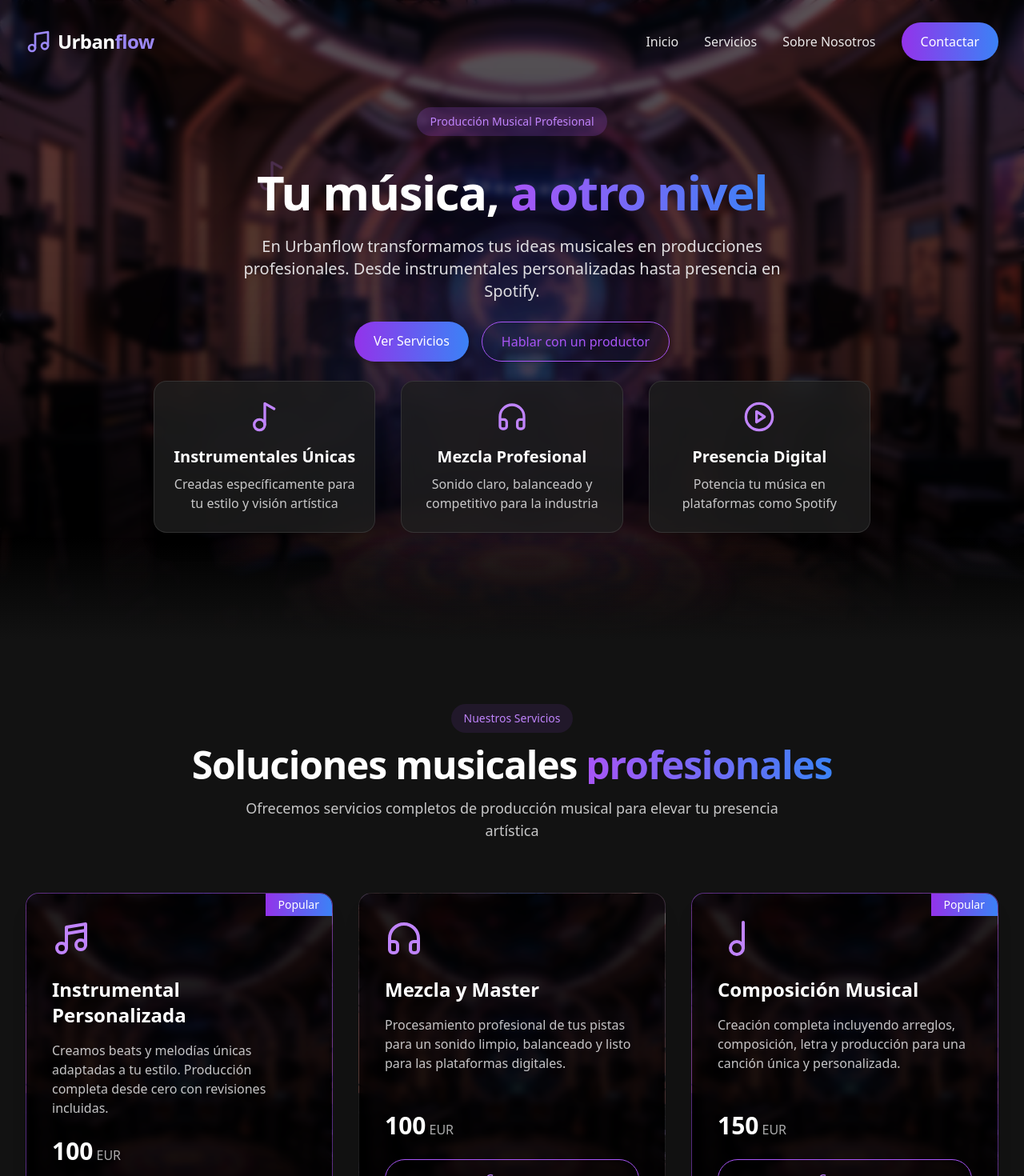
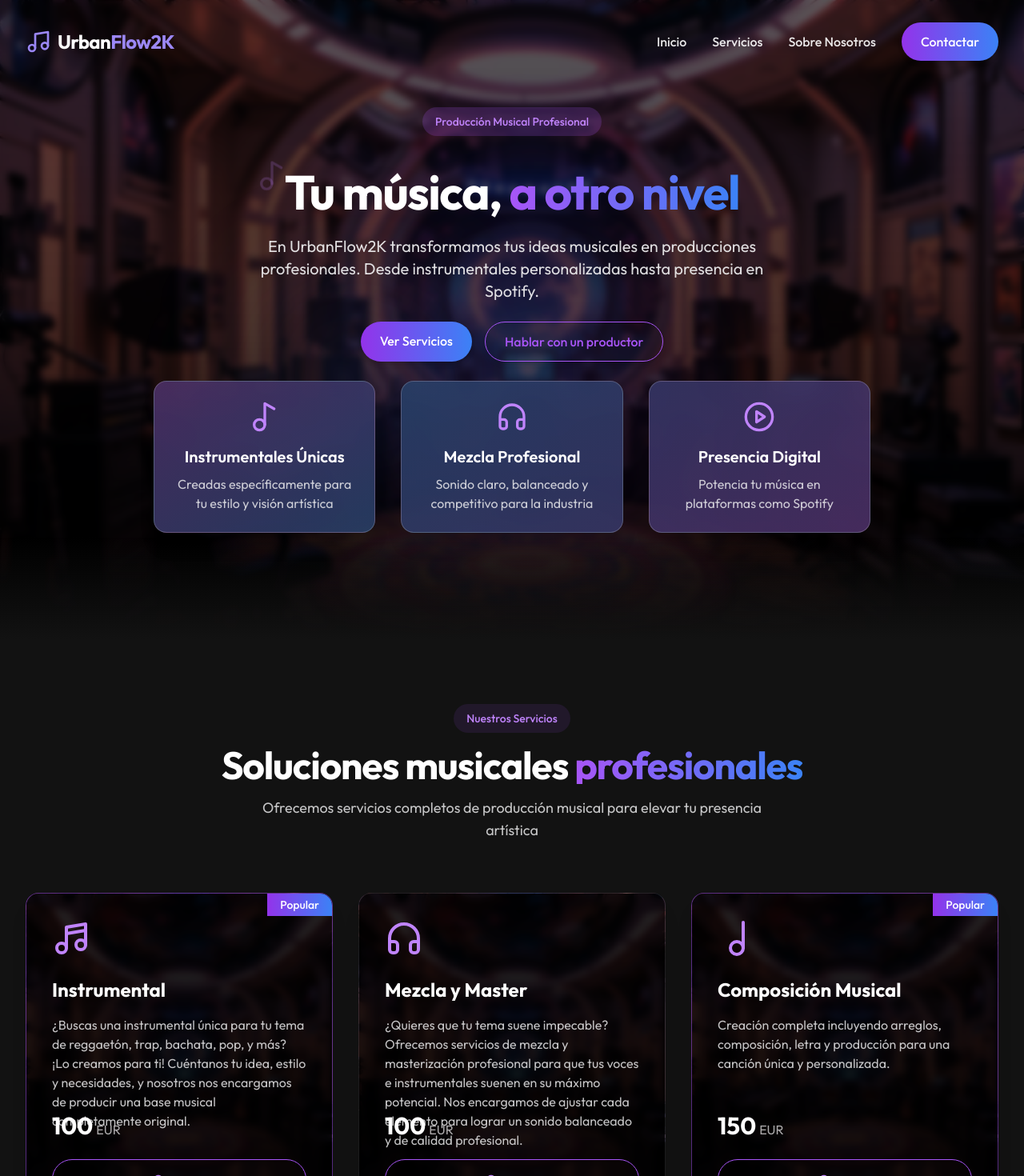
Before and after one commit to Urbanflow2K/urbanflow2k, a React (Vite) app: page / in a window 1280 px wide. Shown: the top 1470 px of the page at 80% size. Built offline with nearby package versions, Linux system fonts and the light colour scheme.

Commit message:
Update website content and styling
Updates the website name, font, service descriptions, and styling of elements on the homepage.

```diff
--- a/index.html
+++ b/index.html
@@ -1,12 +1,14 @@
+
 <!DOCTYPE html>
 <html lang="en">
   <head>
     <meta charset="UTF-8" />
     <meta name="viewport" content="width=device-width, initial-scale=1.0" />
-    <title>urbanflow-creative-hub</title>
+    <title>UrbanFlow2K</title>
     <meta name="description" content="Lovable Generated Project" />
     <meta name="author" content="Lovable" />
     <meta property="og:image" content="/og-image.png" />
+    <link rel="stylesheet" href="https://fonts.googleapis.com/css2?family=Outfit:wght@300;400;500;600;700;800&display=swap">
   </head>
 
   <body>
--- a/src/components/Footer.tsx
+++ b/src/components/Footer.tsx
@@ -13,7 +13,7 @@ const Footer = () => {
             <Link to="/" className="flex items-center space-x-2 mb-6">
               <Music className="h-8 w-8 text-urban-accent" />
               <span className="text-2xl font-bold tracking-tight text-urban-white">
-                Urban<span className="text-urban-accent">flow</span>
+                Urban<span className="text-urban-accent">Flow2K</span>
               </span>
             </Link>
 
@@ -138,7 +138,7 @@ const Footer = () => {
 
         <div className="mt-12 pt-8 border-t border-white/10 text-center">
           <p className="text-urban-light/60">
-            © {currentYear} Urbanflow. Todos los derechos reservados.
+            © {currentYear} UrbanFlow2K. Todos los derechos reservados.
           </p>
         </div>
       </div>
--- a/src/components/HeroSection.tsx
+++ b/src/components/HeroSection.tsx
@@ -67,7 +67,7 @@ const HeroSection = () => {
           </h1>
 
           <p className={cn("text-xl text-urban-light/90 max-w-2xl mx-auto", animationClasses(300))}>
-            En Urbanflow transformamos tus ideas musicales en producciones profesionales.
+            En UrbanFlow2K transformamos tus ideas musicales en producciones profesionales.
             Desde instrumentales personalizadas hasta presencia en Spotify.
           </p>
 
@@ -81,19 +81,19 @@ const HeroSection = () => {
           </div>
 
           <div className={cn("mt-12 grid grid-cols-1 sm:grid-cols-3 gap-8", animationClasses(500))}>
-            <div className="glass-card p-6 hover:translate-y-[-5px] smooth-transition">
+            <div className="glass-card p-6 hover:translate-y-[-5px] smooth-transition bg-gradient-to-br from-purple-500/30 to-blue-500/30 border border-white/20">
               <Music2 className="w-10 h-10 text-purple-400 mb-4 mx-auto" />
               <h3 className="text-xl font-semibold mb-2">Instrumentales Únicas</h3>
               <p className="text-urban-light/80">Creadas específicamente para tu estilo y visión artística</p>
             </div>
 
-            <div className="glass-card p-6 hover:translate-y-[-5px] smooth-transition">
+            <div className="glass-card p-6 hover:translate-y-[-5px] smooth-transition bg-gradient-to-br from-blue-500/30 to-indigo-500/30 border border-white/20">
               <Headphones className="w-10 h-10 text-purple-400 mb-4 mx-auto" />
               <h3 className="text-xl font-semibold mb-2">Mezcla Profesional</h3>
               <p className="text-urban-light/80">Sonido claro, balanceado y competitivo para la industria</p>
             </div>
 
-            <div className="glass-card p-6 hover:translate-y-[-5px] smooth-transition">
+            <div className="glass-card p-6 hover:translate-y-[-5px] smooth-transition bg-gradient-to-br from-indigo-500/30 to-purple-500/30 border border-white/20">
               <PlayCircle className="w-10 h-10 text-purple-400 mb-4 mx-auto" />
               <h3 className="text-xl font-semibold mb-2">Presencia Digital</h3>
               <p className="text-urban-light/80">Potencia tu música en plataformas como Spotify</p>
--- a/src/components/Navbar.tsx
+++ b/src/components/Navbar.tsx
@@ -40,7 +40,7 @@ const Navbar = () => {
           >
             <Music className="h-8 w-8 text-urban-accent" />
             <span className="text-2xl font-bold tracking-tight text-urban-white">
-              Urban<span className="text-urban-accent">flow</span>
+              Urban<span className="text-urban-accent">Flow2K</span>
             </span>
           </Link>
 
--- a/src/components/ServicesSection.tsx
+++ b/src/components/ServicesSection.tsx
@@ -86,8 +86,8 @@ const ServicesSection = () => {
       <div className="grid grid-cols-1 md:grid-cols-2 lg:grid-cols-3 gap-8">
         <ServiceCard
           icon={<Music4 size={48} />}
-          title="Instrumental Personalizada"
-          description="Creamos beats y melodías únicas adaptadas a tu estilo. Producción completa desde cero con revisiones incluidas."
+          title="Instrumental"
+          description="¿Buscas una instrumental única para tu tema de reggaetón, trap, bachata, pop, y más? ¡Lo creamos para ti! Cuéntanos tu idea, estilo y necesidades, y nosotros nos encargamos de producir una base musical completamente original."
           price="100"
           isPopular={true}
         />
@@ -95,7 +95,7 @@ const ServicesSection = () => {
         <ServiceCard
           icon={<Headphones size={48} />}
           title="Mezcla y Master"
-          description="Procesamiento profesional de tus pistas para un sonido limpio, balanceado y listo para las plataformas digitales."
+          description="¿Quieres que tu tema suene impecable? Ofrecemos servicios de mezcla y masterización profesional para que tus voces e instrumentales suenen en su máximo potencial. Nos encargamos de ajustar cada elemento para lograr un sonido balanceado y de calidad profesional."
           price="100"
         />
 
--- a/tailwind.config.ts
+++ b/tailwind.config.ts
@@ -19,6 +19,9 @@ export default {
 			}
 		},
 		extend: {
+			fontFamily: {
+				sans: ['Outfit', 'sans-serif'],
+			},
 			colors: {
 				border: 'hsl(var(--border))',
 				input: 'hsl(var(--input))',
```
